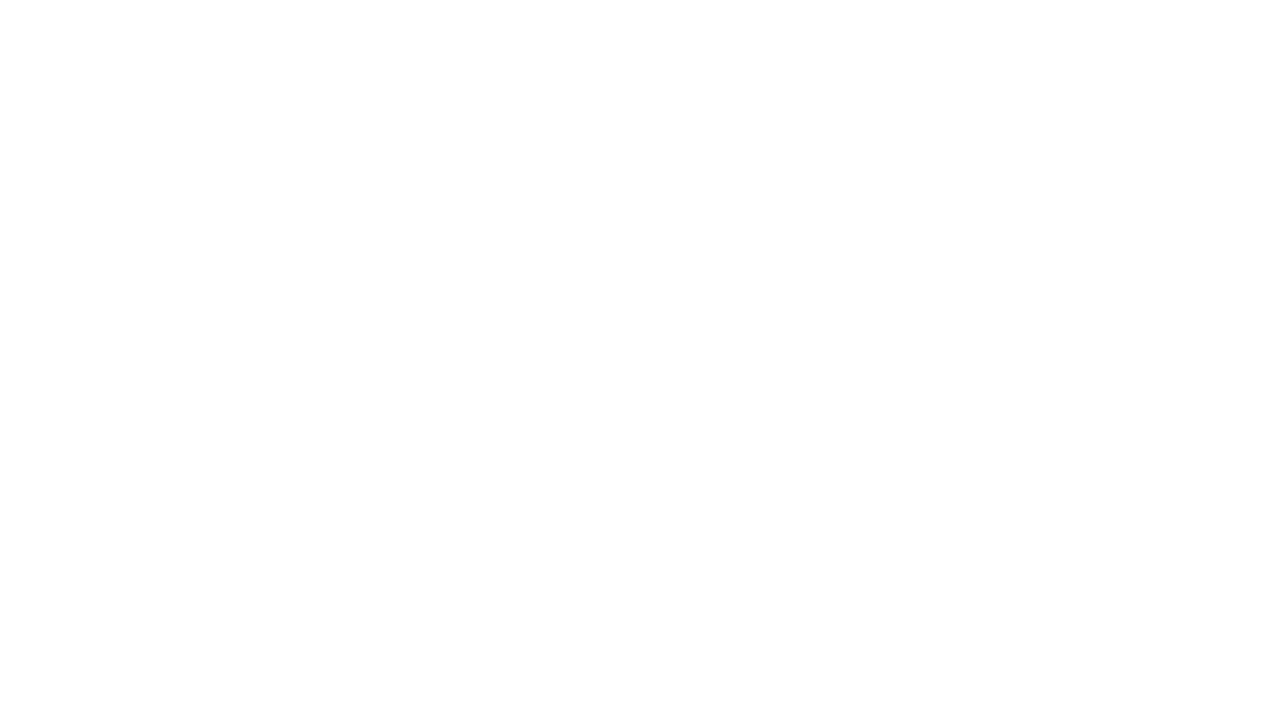
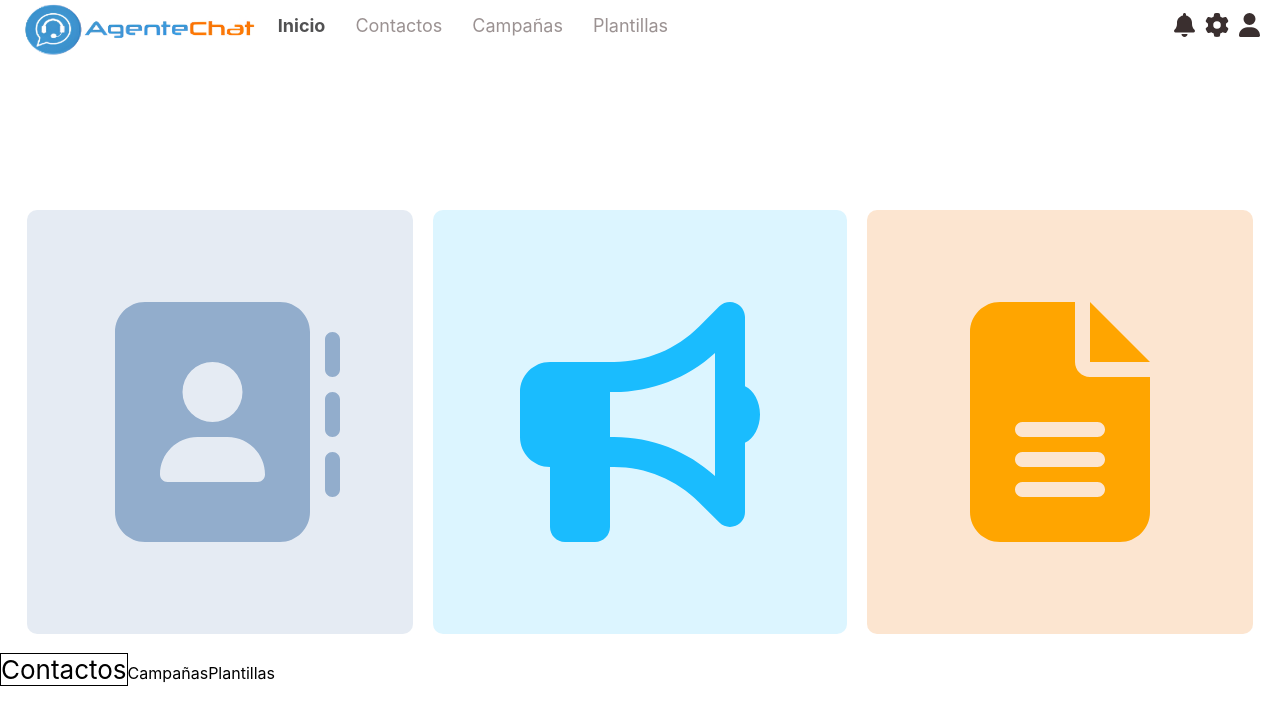
Before and after one commit to JeannethMedrano14/outbound-campaign, a React (Create React App) app: page /inicio in a window 1280 px wide. Before the commit this address had no page. Shown: the top 724 px of the page. Built offline with nearby package versions, Linux system fonts and the light colour scheme.

Commit message:
Navbar inicio

```diff
--- a/src/App.js
+++ b/src/App.js
@@ -7,10 +7,12 @@ import CampaignList from './components/Campaigns/Campaigns';
 import Login from './components/Auth/Login/Login';
 import Register from './components/Auth/Register/Register';
 import Navbar from './components/Navbar/Navbar'
+import Inicio from './components/Inicio/Inicio';
+
 
 const App = () => {
 
-  const navbarVisibleRoutes = ["/", "/contacts", "/campaigns", "/templates"];
+  const navbarVisibleRoutes = ["/contacts", "/campaigns", "/templates", "/inicio"];
 
   return (
     <Router>
@@ -20,6 +22,7 @@ const App = () => {
         <Routes>
           <Route path="/login" element={<Login />} />
           <Route path="/register" element={<Register />} />
+          <Route path="/inicio" element={<Inicio />} />
           <Route path="/contacts" element={<ContactForm />} />
           <Route path="/templates" element={<TemplateList />} />
           <Route path="/campaigns" element={<CampaignList />} />
--- /dev/null
+++ b/src/components/Inicio/Inicio.js
@@ -0,0 +1,34 @@
+import React from 'react';
+import { Link } from 'react-router-dom';
+import { FontAwesomeIcon } from '@fortawesome/react-fontawesome';
+import { faAddressBook, faBullhorn, faFileAlt } from '@fortawesome/free-solid-svg-icons';
+import './Inicio.scss';
+
+const Inicio = () => {
+    return (
+        <div className="inicio-container">
+            <div className="cuadroContacts">
+                <Link to="/contacts">
+                    <FontAwesomeIcon icon={faAddressBook} className="iconContact" />
+                </Link>
+            </div>
+            <div className="cuadroCampaing">
+                <Link to="/campaigns">
+                    <FontAwesomeIcon icon={faBullhorn} className="iconCampaing" />
+                </Link>
+            </div>
+            <div className="cuadroTemplate">
+                <Link to="/templates">
+                    <FontAwesomeIcon icon={faFileAlt} className="iconTemplate" />
+                </Link>
+            </div>
+            <div>
+                <span className="Contactos">Contactos</span>
+                <span Campañas="Campañas">Campañas</span>
+                <span className="Plantillas">Plantillas</span>
+            </div>
+        </div>
+    );
+};
+
+export default Inicio;
--- /dev/null
+++ b/src/components/Inicio/Inicio.scss
@@ -0,0 +1,69 @@
+.inicio-container {
+    display: grid;
+    grid-template-columns: repeat(3, 1fr);
+    gap: 20px;
+  }
+
+  .cuadroContacts {
+    display: flex;
+    flex-direction: column;
+    align-items: center;
+    justify-content: center;
+    height: 53vh;
+    border-radius: 10px;
+    background-color: #92adcc3d;
+    margin: 10em 0px 0px 27px;
+  }
+
+  .Contactos{
+    border: 1px solid;
+    font-size: 26px;
+  }
+
+  .cuadroCampaing {
+    display: flex;
+    flex-direction: column;
+    align-items: center;
+    justify-content: center;
+    height: 53vh;
+    border-radius: 10px;
+    background-color: #1abdfe27;
+    margin: 10em 0px 0px 0px;
+  }
+
+  .cuadroTemplate {
+    display: flex;
+    flex-direction: column;
+    align-items: center;
+    justify-content: center;
+    height: 53vh;
+    border-radius: 10px;
+    background-color: #ee760d31;
+    margin: 10em 27px 0px 0px;
+  }
+
+  .cuadro a {
+    text-decoration: none;
+    color: inherit;
+  }
+
+  .iconContact {
+    font-size: 15rem;
+    color: #92ADCC;
+  }
+
+  .iconCampaing {
+    font-size: 15rem;
+    color: #1ABCFE;
+  }
+
+  .iconTemplate {
+    font-size: 15rem;
+    color: orange;
+  }
+
+  .texto {
+    margin-top: 10px;
+    font-size: 1.5rem;
+    text-align: center;
+  }
--- a/src/components/Navbar/Navbar.js
+++ b/src/components/Navbar/Navbar.js
@@ -1,7 +1,7 @@
 import React from "react";
 import { Link, useLocation } from "react-router-dom";
-import { FontAwesomeIcon } from '@fortawesome/react-fontawesome';
-import { faBell, faCog, faUser } from '@fortawesome/free-solid-svg-icons';
+import { FontAwesomeIcon } from "@fortawesome/react-fontawesome";
+import { faBell, faCog, faUser } from "@fortawesome/free-solid-svg-icons";
 import logo from "../../assets/images/logo.png";
 import "./Navbar.scss";
 
@@ -13,9 +13,30 @@ const Navbar = () => {
         <img src={logo} alt="Logo" className="logo" />
       </div>
       <div className="links">
-        <Link to="/contacts" className={location.pathname === '/contacts' ? 'active' : ''}>Contactos</Link>
-        <Link to="/campaigns" className={location.pathname === '/campaigns' ? 'active' : ''}>Campañas</Link>
-        <Link to="/templates" className={location.pathname === '/templates' ? 'active' : ''}>Plantillas</Link>
+        <Link
+          to="/inicio"
+          className={location.pathname === "/inicio" ? "active" : ""}
+        >
+          Inicio
+        </Link>
+        <Link
+          to="/contacts"
+          className={location.pathname === "/contacts" ? "active" : ""}
+        >
+          Contactos
+        </Link>
+        <Link
+          to="/campaigns"
+          className={location.pathname === "/campaigns" ? "active" : ""}
+        >
+          Campañas
+        </Link>
+        <Link
+          to="/templates"
+          className={location.pathname === "/templates" ? "active" : ""}
+        >
+          Plantillas
+        </Link>
       </div>
       <div className="icons">
         <FontAwesomeIcon icon={faBell} />
```
